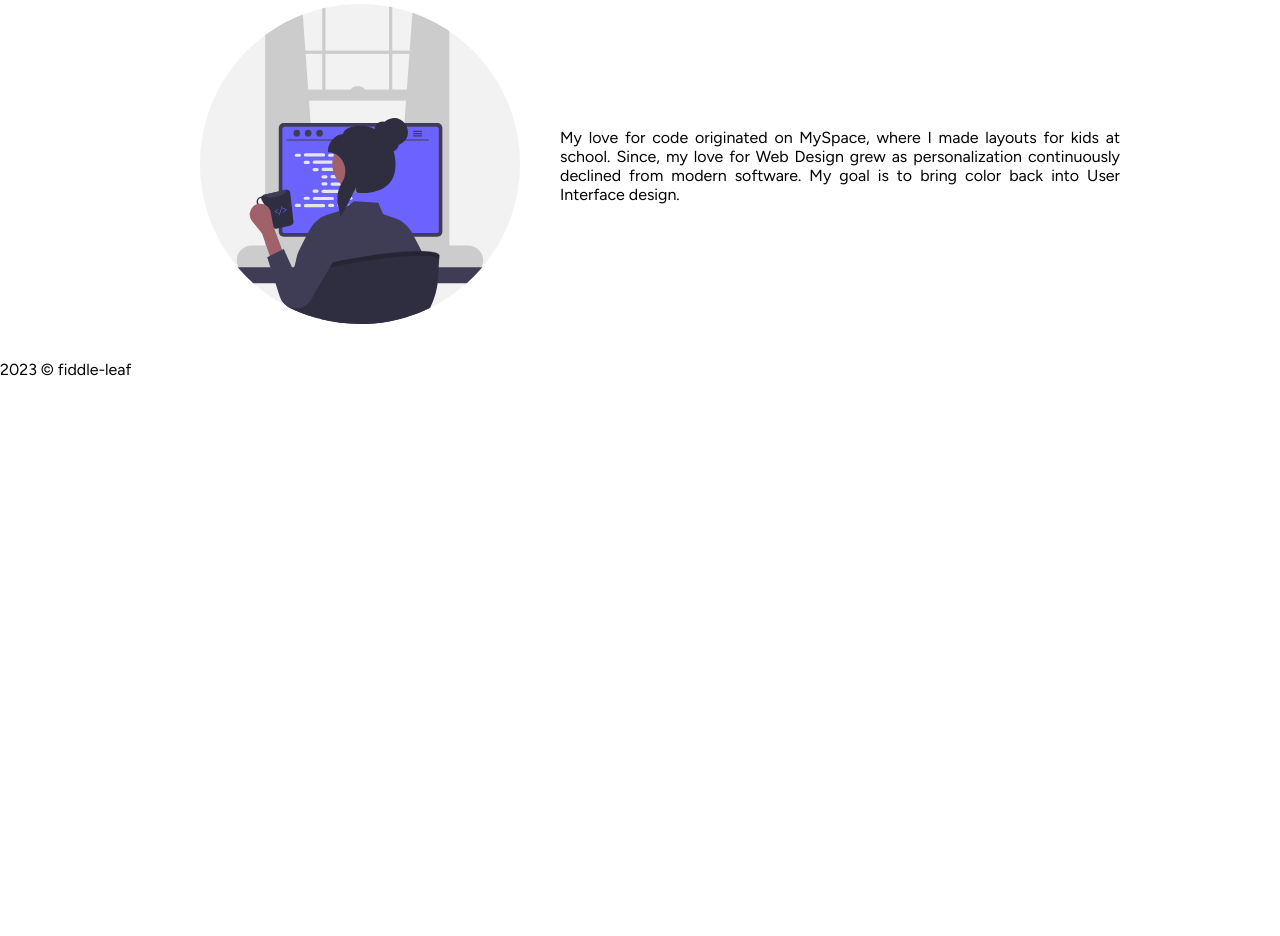
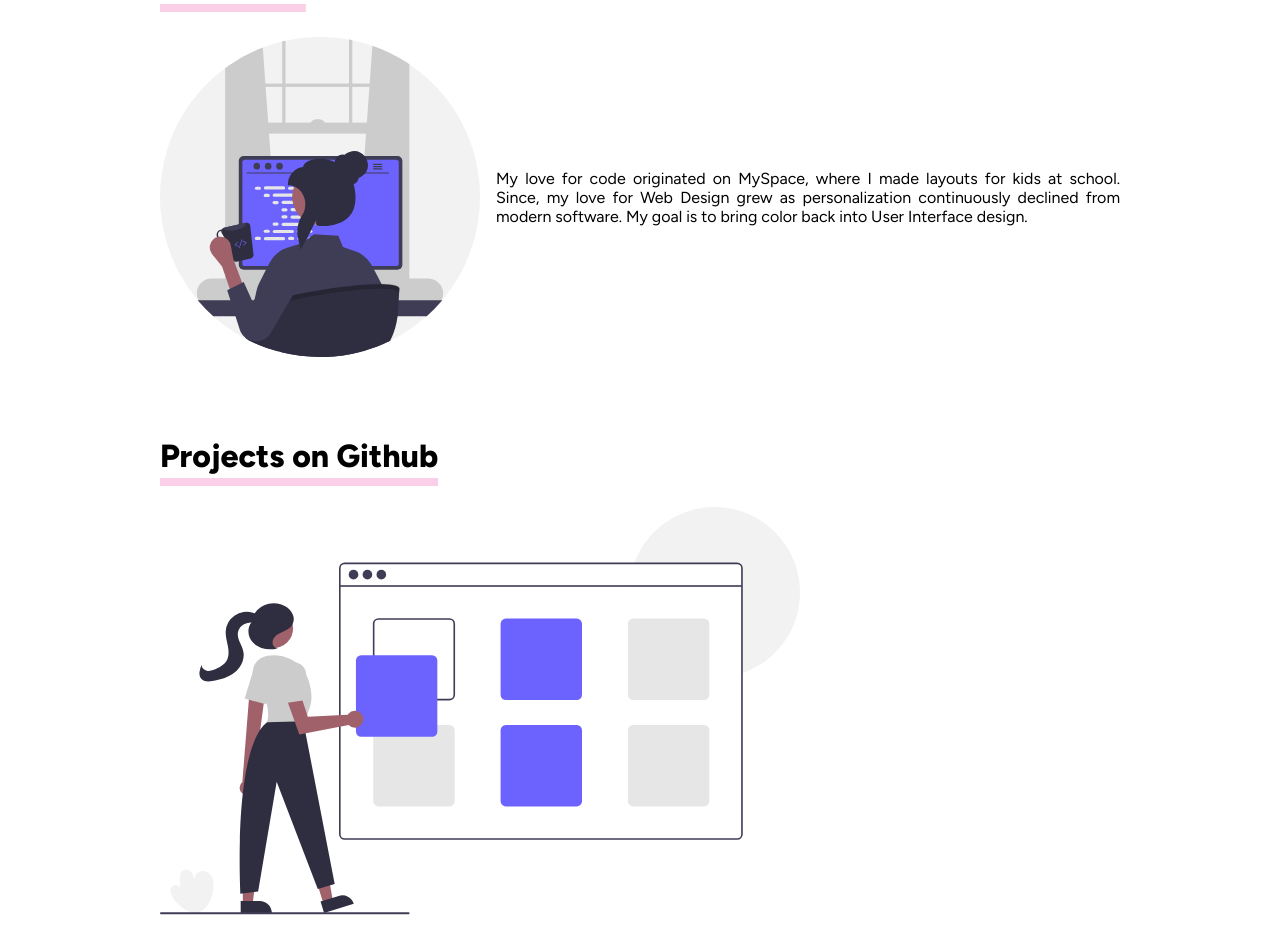
Before and after one commit to fiddle-leaf/selesie, a React (Create React App) app: page /selesie/ in a window 1280 px wide. Shown: the part 430-1366 px from the top of the page. Before the commit the page ends 809 px from the top, so only its background shows below. Built offline with nearby package versions, Linux system fonts and the light colour scheme; a web font is replaced by a local one.

Commit message:
Update README and style subtitles

```diff
--- a/src/components/home/Home.js
+++ b/src/components/home/Home.js
@@ -1,23 +1,22 @@
 import styles from "./Home.module.sass";
-import DevIcon from "../../programmer.svg";
+import { ReactComponent as DevIcon } from "../../programmer.svg";
+import Projects from "./projects/Projects";
 
 export default function Home() {
   return (
     <main className={styles.page}>
       <article className={styles.intro}>
-        <h2 className={styles.heading}>Hi! Welcome to my page.</h2>
+        <h2 className={styles.title}>Hi! Welcome to my page.</h2>
         <p>
           My name is Shanon. I am a Web Developer from Rockville, Maryland in
           love with all things color: theory, accessibility, and
           personalization.
         </p>
       </article>
-      <article>
+      <article className={styles.info}>
         <h3 className={styles.subtitle}>About Me</h3>
         <div className={styles.about}>
-          <figure>
-            <img src={DevIcon} alt="UDraw Programmer icon" />
-          </figure>
+          <DevIcon className={styles.dev} />
           <p>
             My love for code originated on MySpace, where I made layouts for
             kids at school. Since, my love for Web Design grew as
@@ -26,6 +25,7 @@ export default function Home() {
           </p>
         </div>
       </article>
+      <Projects />
     </main>
   );
 }
--- a/src/components/home/Home.module.sass
+++ b/src/components/home/Home.module.sass
@@ -2,16 +2,17 @@
 .page
     width: 75vw
     margin: 0 auto
+    @include flex(column nowrap, 3rem)
 
 .intro
-    margin-top: 5rem
+    margin-top: 2rem
 
     p
         background: #f5f5f4
         padding: $bit
         border-radius: $bit
 
-.heading
+.title
     font:
         size: 2.5rem
         weight: 900
@@ -23,17 +24,16 @@
     text-decoration: underline $bit/2 $underline
     text-underline-position: under
 
+
 .about
-    @include flex(row nowrap, 0)
+    @include flex(row wrap)
     align-items: center
 
-    figure
-        flex: 0
-
-        img
-            width: 25vw
-            height: auto
+    .dev
+        flex: 1 0 auto
+        max-width: 25vw
+        height: auto
 
     p
-        flex: 3
+        flex: 1
         text-align: justify
--- /dev/null
+++ b/src/components/home/projects/Projects.js
@@ -0,0 +1,11 @@
+import { ReactComponent as DevWorkIcon } from "../../../portfolio.svg";
+import styles from "./Projects.module.sass";
+
+export default function Projects() {
+  return (
+    <article className={styles.projects}>
+      <h3 className={styles.subtitle}>Projects on Github</h3>
+      <DevWorkIcon className={styles.work} />
+    </article>
+  );
+}
--- /dev/null
+++ b/src/components/home/projects/Projects.module.sass
@@ -0,0 +1,12 @@
+@use '../../../config/_base' as *
+.work
+    max-width: 50vw
+    height: auto
+
+.subtitle
+    font:
+        size: 2rem
+        weight: 800
+    text-decoration: underline $bit/2 $underline
+    text-underline-position: under
+    text-underline-offset: 4px
```
Also changed, not shown: src/portfolio.svg (added), 1 other file (tests, documents, lock files or other folders).
